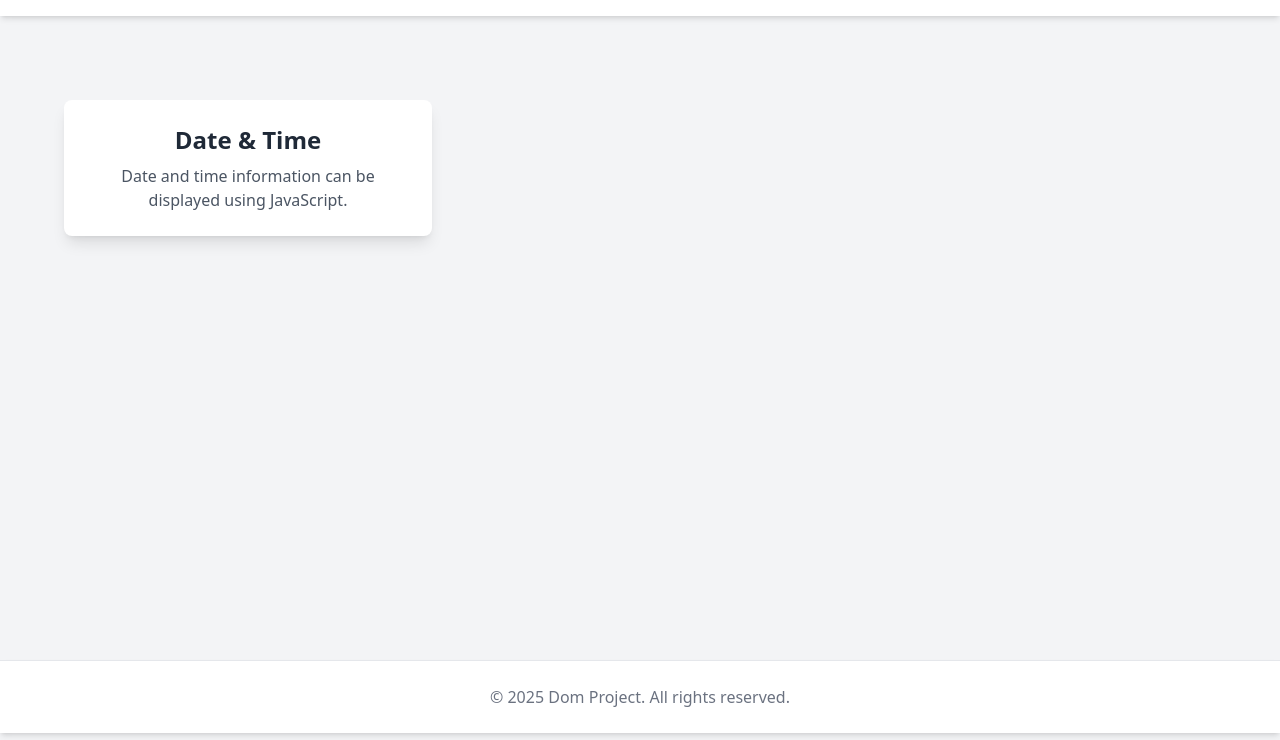
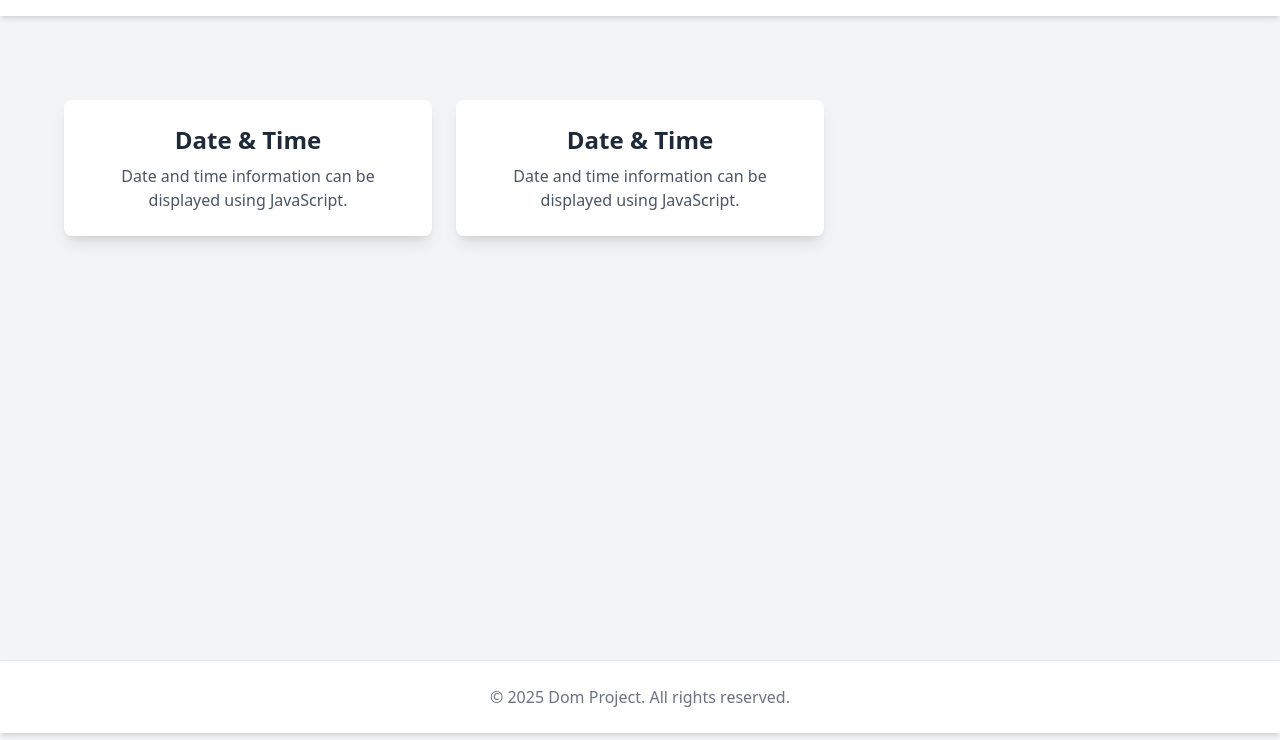
Before and after one commit to hasanrahman55/dom-practice, a plain HTML site: page index.html in a window 1280 px wide. Shown: the part 60-800 px from the top of the page. Drawn offline with nearby package versions, Linux system fonts and the light colour scheme.

Commit message:
countdown

```diff
--- a/index.html
+++ b/index.html
@@ -32,6 +32,17 @@
             </p>
           </div>
         </a>
+
+        <a href="/count-down/index.html">
+          <div
+            class="bg-white p-6 rounded-lg shadow-lg hover:shadow-2xl transition"
+          >
+            <h3 class="text-2xl font-bold text-gray-800 mb-2">Date & Time</h3>
+            <p class="text-gray-600">
+              Date and time information can be displayed using JavaScript.
+            </p>
+          </div>
+        </a>
       </div>
     </main>
 
```
